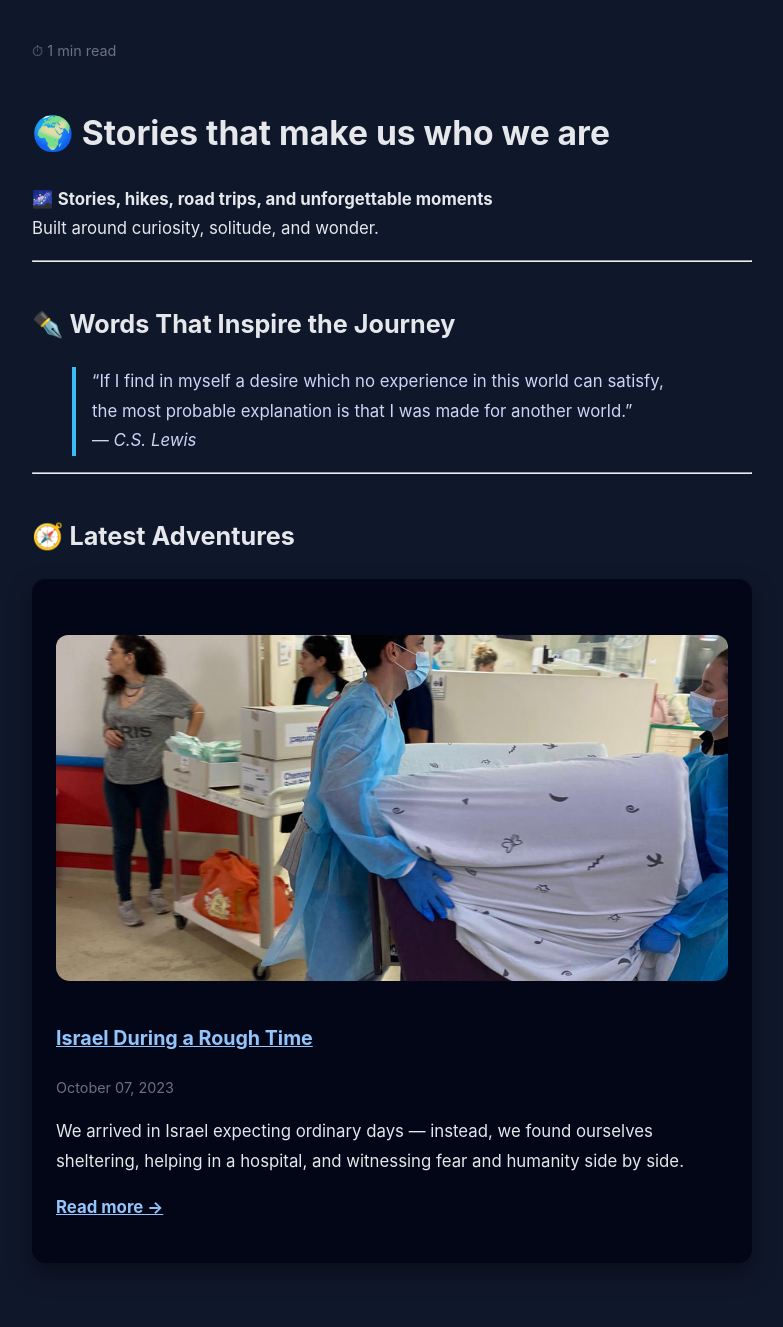
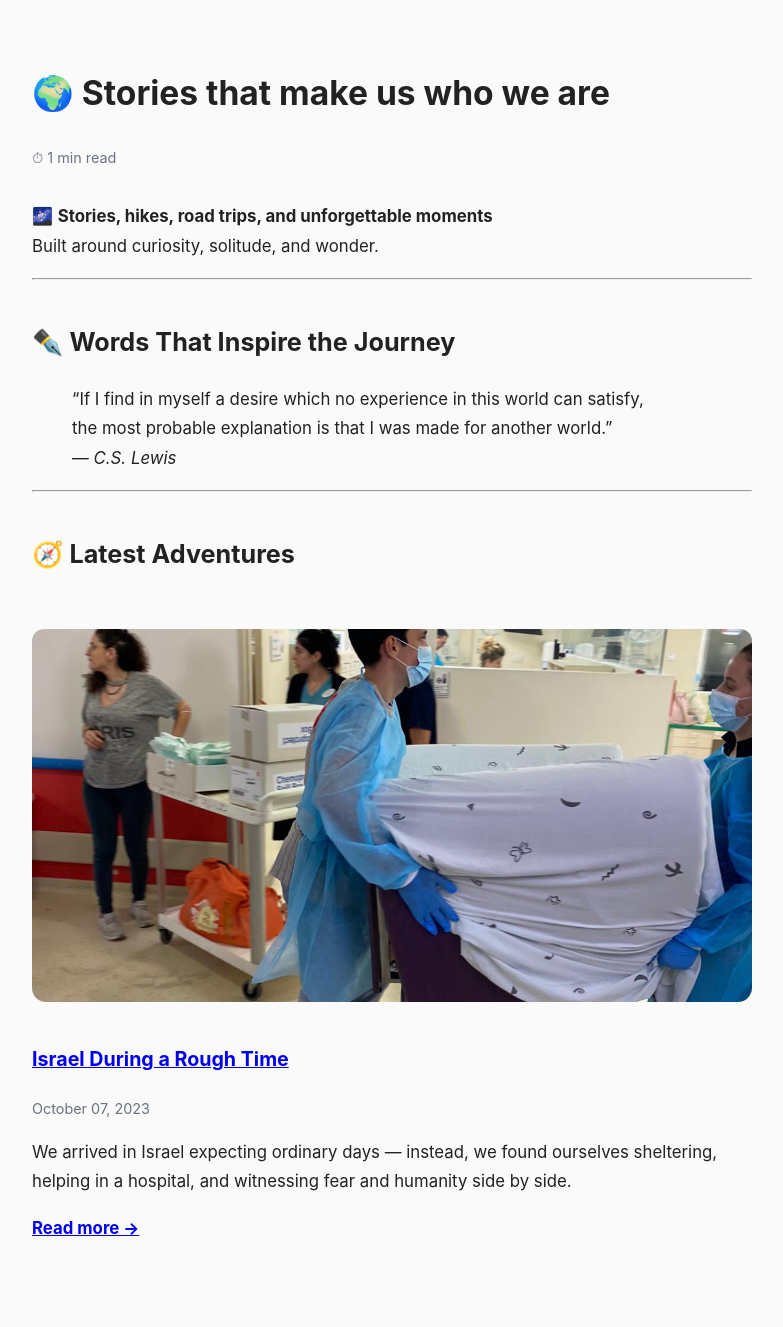
Before and after one commit to manuellyl04/thrilling-times, a Jekyll site: the page built from index.md, in a window 1280 px wide. Shown: the whole page, without its empty margins (248-1031 px from the left). Built offline with Jekyll 4.4.1, drawn with Linux system fonts in a browser that asks for light colours; after the commit the page ends 1284 px from its top, so only the background shows below that; part of the change alters nothing that is shown.

Commit message:
Remove dark inline styles, use light theme

```diff
--- a/assets/css/style.css
+++ b/assets/css/style.css
@@ -1,10 +1,10 @@
 body {
+  background: #fafafa;
   font-family: -apple-system, BlinkMacSystemFont, "Segoe UI", Roboto, sans-serif;
   line-height: 1.7;
   color: #222;
-  background: #fafafa;
+}
 
-}
 
 img {
   max-width: 100%;
--- a/index.md
+++ b/index.md
@@ -2,42 +2,6 @@
 layout: default
 title: Thrilling Times
 ---
-
-<style>
-body {
-  background-color: #0f172a;
-  color: #e5e7eb;
-}
-
-a { color: #93c5fd; }
-
-.card {
-  background: #020617;
-  border-radius: 14px;
-  padding: 1.5rem;
-  margin-bottom: 2.5rem;
-  box-shadow: 0 10px 25px rgba(0,0,0,.4);
-}
-
-.card img {
-  width: 100%;
-  border-radius: 12px;
-  margin-bottom: 1rem;
-}
-
-.hero img {
-  width: 100%;
-  max-width: 900px;
-  border-radius: 16px;
-}
-
-blockquote {
-  border-left: 4px solid #38bdf8;
-  padding-left: 1rem;
-  color: #cbd5f5;
-}
-</style>
-
 
 # 🌍 Stories that make us who we are
 
```
